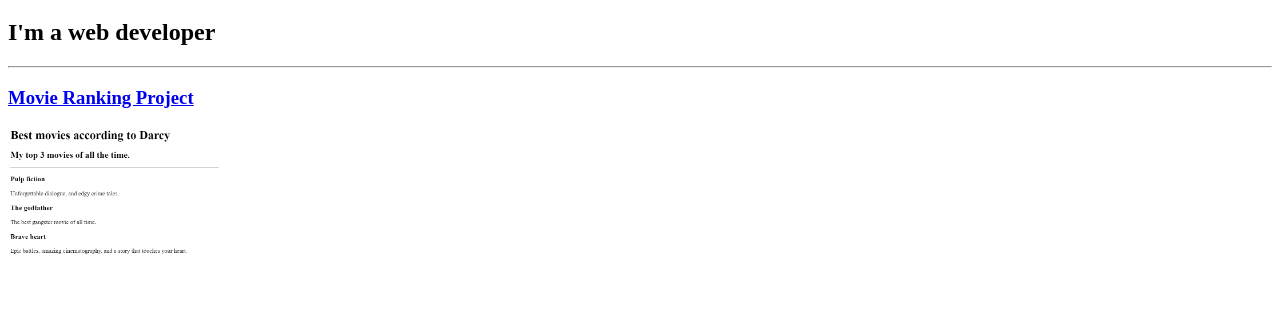
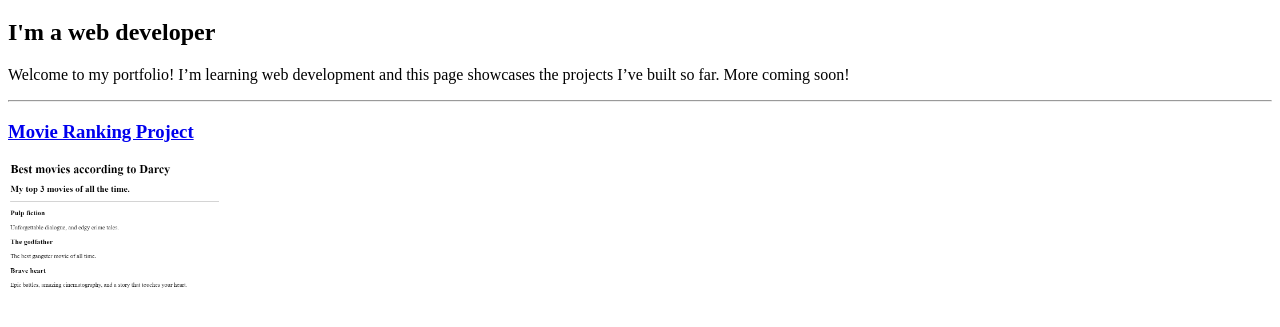
Before and after one commit to Dmeeks77/html-portfolio, a plain HTML site: page index.html in a window 1280 px wide. Shown: the part 61-388 px from the top of the page. Drawn offline with Linux system fonts and the light colour scheme.

Commit message:
Update index.html

```diff
--- a/index.html
+++ b/index.html
@@ -8,6 +8,10 @@
         <body>
             <h1>Darcy Meeks's Portfolio</h1>
             <h2>I'm a web developer</h2>
+             <p>
+              Welcome to my portfolio! I’m learning web development and this page
+              showcases the projects I’ve built so far. More coming soon!
+             </p>
             <hr/>
             <h3>
                 <a href="./assets/images/movie ranking.png">Movie Ranking Project</a>
```
